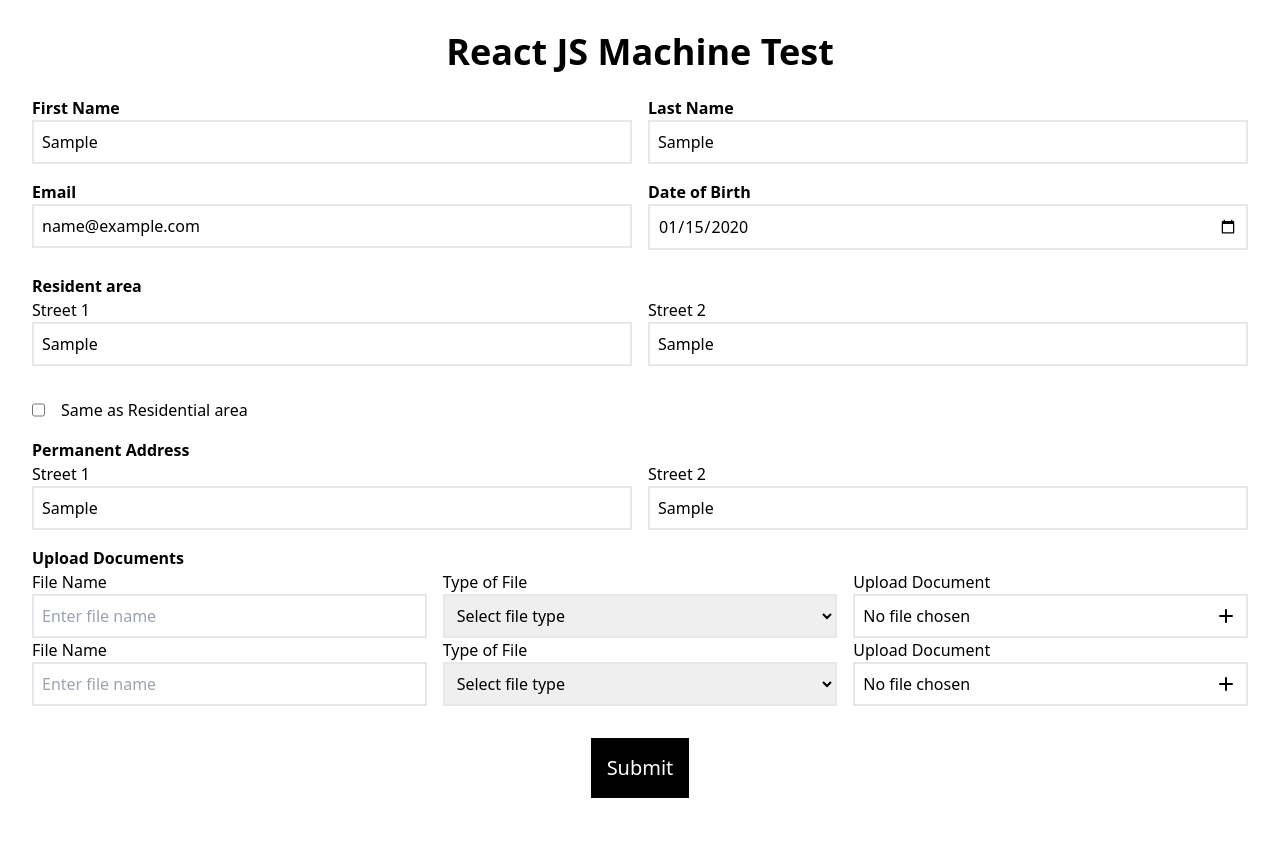
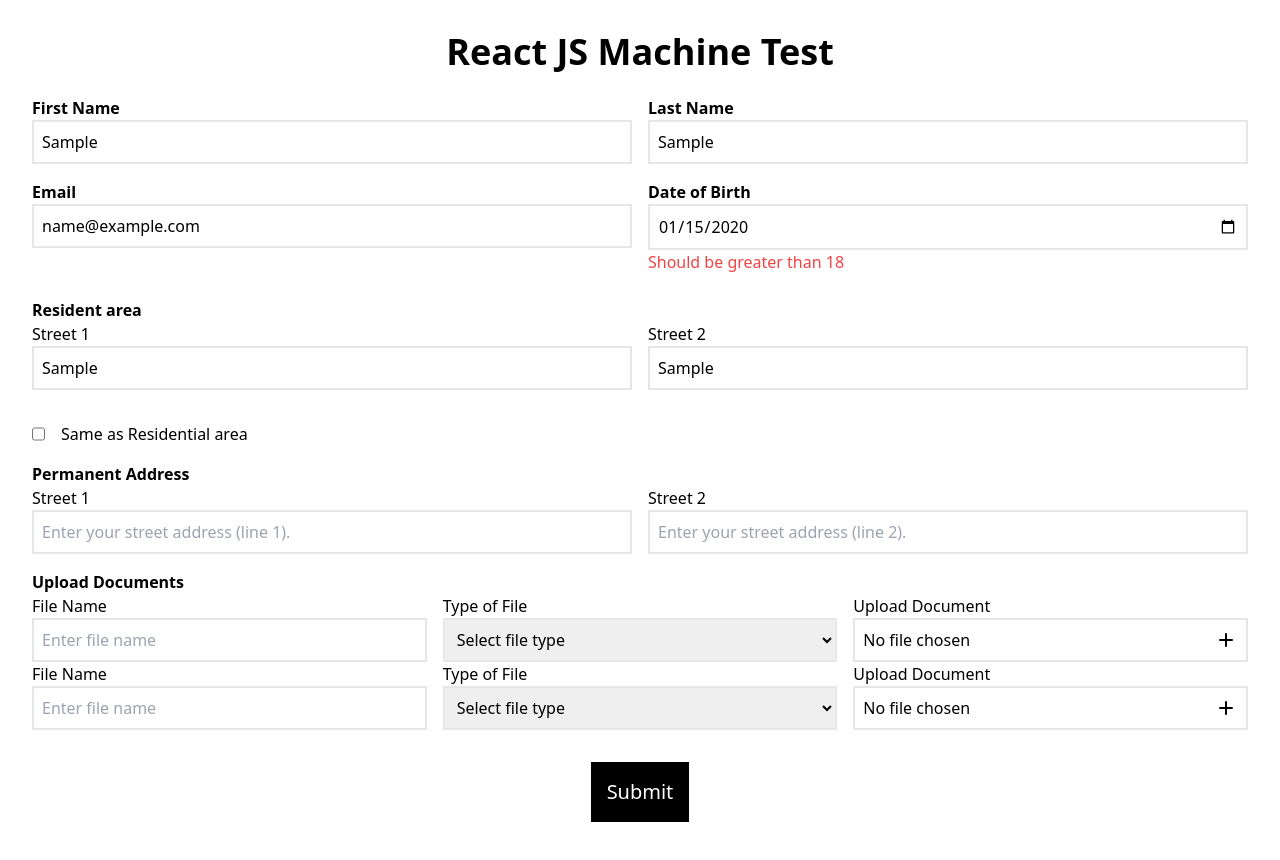
Before and after one commit to AnkushThakur08/bizdesire, a React (Vite) app: page / in a window 1280 px wide. Both pictures are taken after typing "Sample", "Sample", "name@example.com", "2020-01-15", "Sample", "Sample" into the empty fields and a click on the button "Submit". Shown: the top 860 px of the page. Built offline with nearby package versions, Linux system fonts and the light colour scheme.

Commit message:
Form Validation completed

```diff
--- a/src/components/form/index.tsx
+++ b/src/components/form/index.tsx
@@ -1,12 +1,12 @@
 import React, { useState } from "react";
-import { Formik, Field, Form, FormikHelpers, FormikProvider, useFormik } from "formik";
+import { Field, Form, FormikProvider, useFormik, ErrorMessage } from "formik";
 import { differenceInYears } from "date-fns";
+import { IuserFormRequest } from "../../utils/IUserFormRequest";
 import * as Yup from "yup";
-
-interface IuserFormRequest {}
 
 const UserForm: React.FC = () => {
   const [selectedFile, setSelectedFile] = useState<File | null>(null);
+  const [sameAsResidential, setSameAsResidential] = useState<boolean>(false);
 
   const initialValues: IuserFormRequest = {
     firstName: "",
@@ -26,10 +26,12 @@ const UserForm: React.FC = () => {
     email: Yup.string().required("Email is required").email("Invalid email"),
     dob: Yup.date().test("dob", "Should be greater than 18", function (value) {
       if (value) {
-        return differenceInYears(value, new Date()) >= 18;
+        return differenceInYears(new Date(), new Date(value)) >= 18;
       }
       return false;
     }),
+    street1: Yup.string().required("Street 1 is required"),
+    street2: Yup.string().required("Street 2 is required"),
   });
 
   const userForm = useFormik<IuserFormRequest>({
@@ -48,6 +50,17 @@ const UserForm: React.FC = () => {
     }
   };
 
+  const handleCheckboxChange = (event: React.ChangeEvent<HTMLInputElement>) => {
+    setSameAsResidential(event.target.checked);
+    if (event.target.checked) {
+      userForm.setFieldValue("permanentStreet1", userForm.values.street1);
+      userForm.setFieldValue("permanentStreet2", userForm.values.street2);
+    } else {
+      userForm.setFieldValue("permanentStreet1", "");
+      userForm.setFieldValue("permanentStreet2", "");
+    }
+  };
+
   console.log(userForm);
   return (
     <>
@@ -61,6 +74,7 @@ const UserForm: React.FC = () => {
                   First Name
                 </label>
                 <Field className="border-2 p-2" id="firstName" name="firstName" placeholder="Enter your first name here." />
+                <ErrorMessage name="firstName" component="div" className="text-red-500 text-left" />
               </div>
 
               <div className="flex flex-col">
@@ -68,6 +82,7 @@ const UserForm: React.FC = () => {
                   Last Name
                 </label>
                 <Field className="border-2 p-2" id="lastName" name="lastName" placeholder="Enter your last name here." />
+                <ErrorMessage name="lastName" component="div" className="text-red-500 text-left" />
               </div>
 
               <div className="flex flex-col">
@@ -75,13 +90,15 @@ const UserForm: React.FC = () => {
                   Email
                 </label>
                 <Field className="border-2 p-2" id="email" name="email" placeholder="myname@example.com" type="email" />
+                <ErrorMessage name="email" component="div" className="text-red-500 text-left" />
               </div>
 
               <div className="flex flex-col">
                 <label className="flex align-start font-bold" htmlFor="dateOfBirth">
                   Date of Birth
                 </label>
-                <Field className="border-2 p-2" id="dateOfBirth" name="dateOfBirth" placeholder="YYYY-MM-DD" type="date" />
+                <Field className="border-2 p-2" id="dob" name="dob" placeholder="YYYY-MM-DD" type="date" />
+                <ErrorMessage name="dob" component="div" className="text-red-500 text-left" />
               </div>
             </div>
             <h1 className="flex align-start mt-6 font-bold">Resident area</h1>
@@ -91,33 +108,55 @@ const UserForm: React.FC = () => {
                   Street 1
                 </label>
                 <Field className="border-2 p-2" id="street1" name="street1" placeholder="Enter your street address (line 1)." />
+                <ErrorMessage name="street1" component="div" className="text-red-500 text-left" />
               </div>
               <div className="flex flex-col">
                 <label className="flex align-start" htmlFor="street2">
                   Street 2
                 </label>
                 <Field className="border-2 p-2" id="street2" name="street2" placeholder="Enter your street address (line 2)." />
+                <ErrorMessage name="street2" component="div" className="text-red-500 text-left" />
               </div>
             </div>
             <div className="flex gap-4 mt-8">
-              <Field className="border-2 p-2" id="permanentAddress" name="permanentAddress" type="checkbox" />
+              <Field
+                className="border-2 p-2"
+                id="permanentAddress"
+                name="permanentAddress"
+                type="checkbox"
+                checked={sameAsResidential}
+                onChange={handleCheckboxChange}
+              />
               <label className="flex align-start" htmlFor="permanentAddress">
                 Same as Residential area
               </label>
             </div>
+
             <h1 className="flex align-start font-bold mt-4">Permanent Address</h1>
             <div className="grid grid-cols-2 gap-4">
               <div className="flex flex-col">
-                <label className="flex align-start" htmlFor="street1">
+                <label className="flex align-start" htmlFor="permanentStreet1">
                   Street 1
                 </label>
-                <Field className="border-2 p-2" id="street1" name="street1" placeholder="Enter your street address (line 1)." />
+                <Field
+                  className="border-2 p-2"
+                  id="permanentStreet1"
+                  name="permanentStreet1"
+                  placeholder="Enter your street address (line 1)."
+                  disabled={sameAsResidential}
+                />
               </div>
               <div className="flex flex-col">
-                <label className="flex align-start" htmlFor="street2">
+                <label className="flex align-start" htmlFor="permanentStreet2">
                   Street 2
                 </label>
-                <Field className="border-2 p-2" id="street2" name="street2" placeholder="Enter your street address (line 2)." />
+                <Field
+                  className="border-2 p-2"
+                  id="permanentStreet2"
+                  name="permanentStreet2"
+                  placeholder="Enter your street address (line 2)."
+                  disabled={sameAsResidential}
+                />
               </div>
             </div>
             <h1 className="flex align-start font-bold mt-4">Upload Documents</h1>
```
